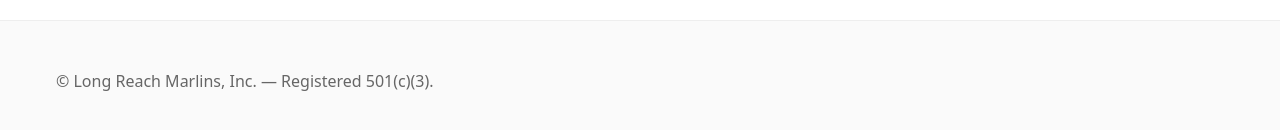
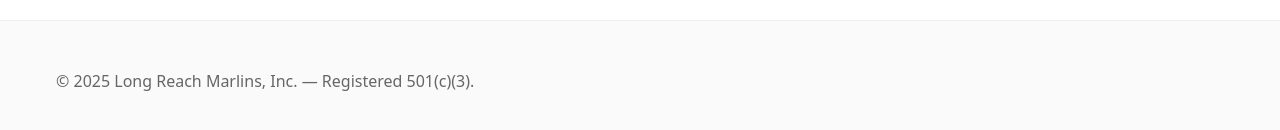
Before and after one commit to Long-Reach-Marlins/website, a plain HTML site: page src/legal.html in a window 1280 px wide. Shown: the part 1014-1144 px from the top of the page. Drawn offline with Linux system fonts and the light colour scheme.

Commit message:
Update legal.html

```diff
--- a/src/legal.html
+++ b/src/legal.html
@@ -80,7 +80,7 @@
 
     <footer class="site-footer">
       <div class="wrap">
-        <p>&copy; <span id="yearLegal"></span> Long Reach Marlins, Inc. — Registered 501(c)(3).</p>
+        <p>&copy; <span id="year"></span> Long Reach Marlins, Inc. — Registered 501(c)(3).</p>
       </div>
     </footer>
 
```
